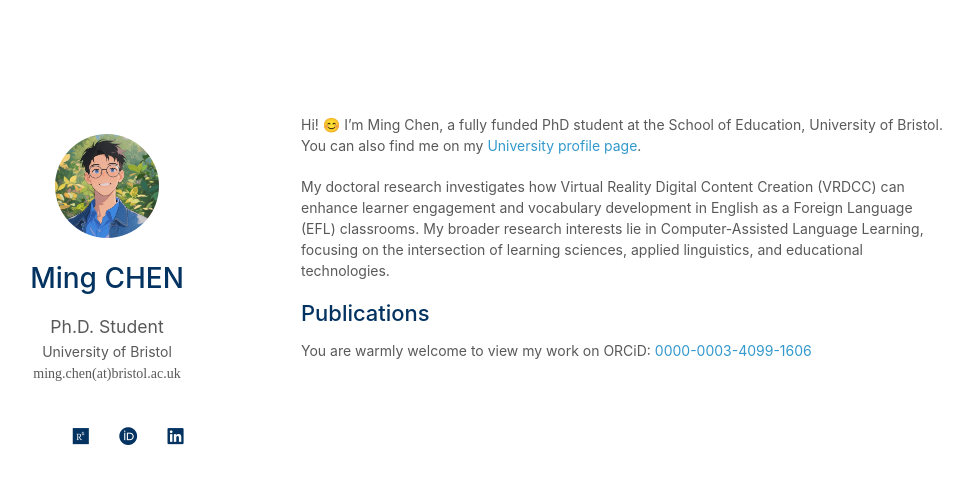
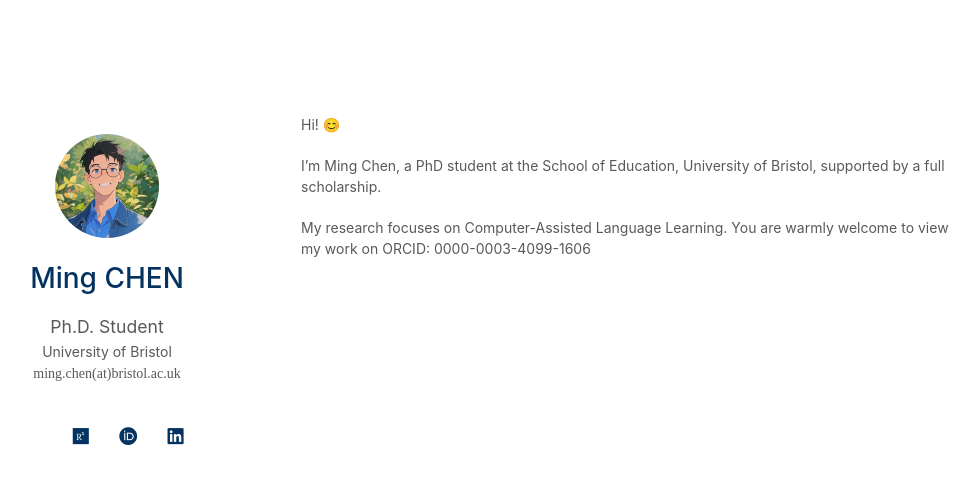
Before and after one commit to EricMingChen/EricMingChen.github.io, a Jekyll site: the page built from index.md, in a window 1280 px wide. Shown: the top 484 px of the page, without its empty margins (169-1149 px from the left). Built offline with Jekyll 4.4.1, drawn with Linux system fonts in a browser that asks for light colours; a style sheet for code colours, icons or effects is not loaded.

Commit message:
Update index.md

```diff
--- a/index.md
+++ b/index.md
@@ -2,12 +2,10 @@
 layout: homepage
 ---
 
-Hi! 😊 I’m Ming Chen, a fully funded PhD student at the School of Education, University of Bristol.
-You can also find me on my [University profile page](https://research-information.bris.ac.uk/en/persons/ming-chen).
-
-My doctoral research investigates how Virtual Reality Digital Content Creation (VRDCC) can enhance learner engagement and vocabulary development in English as a Foreign Language (EFL) classrooms. My broader research interests lie in Computer-Assisted Language Learning, focusing on the intersection of learning sciences, applied linguistics, and educational technologies.
 
 
-## Publications
+Hi! 😊
 
-You are warmly welcome to view my work on ORCiD: [0000-0003-4099-1606](https://orcid.org/0000-0003-4099-1606)
+I’m Ming Chen, a PhD student at the School of Education, University of Bristol, supported by a full scholarship.
+
+My research focuses on Computer-Assisted Language Learning. You are warmly welcome to view my work on ORCID: 0000-0003-4099-1606
```
